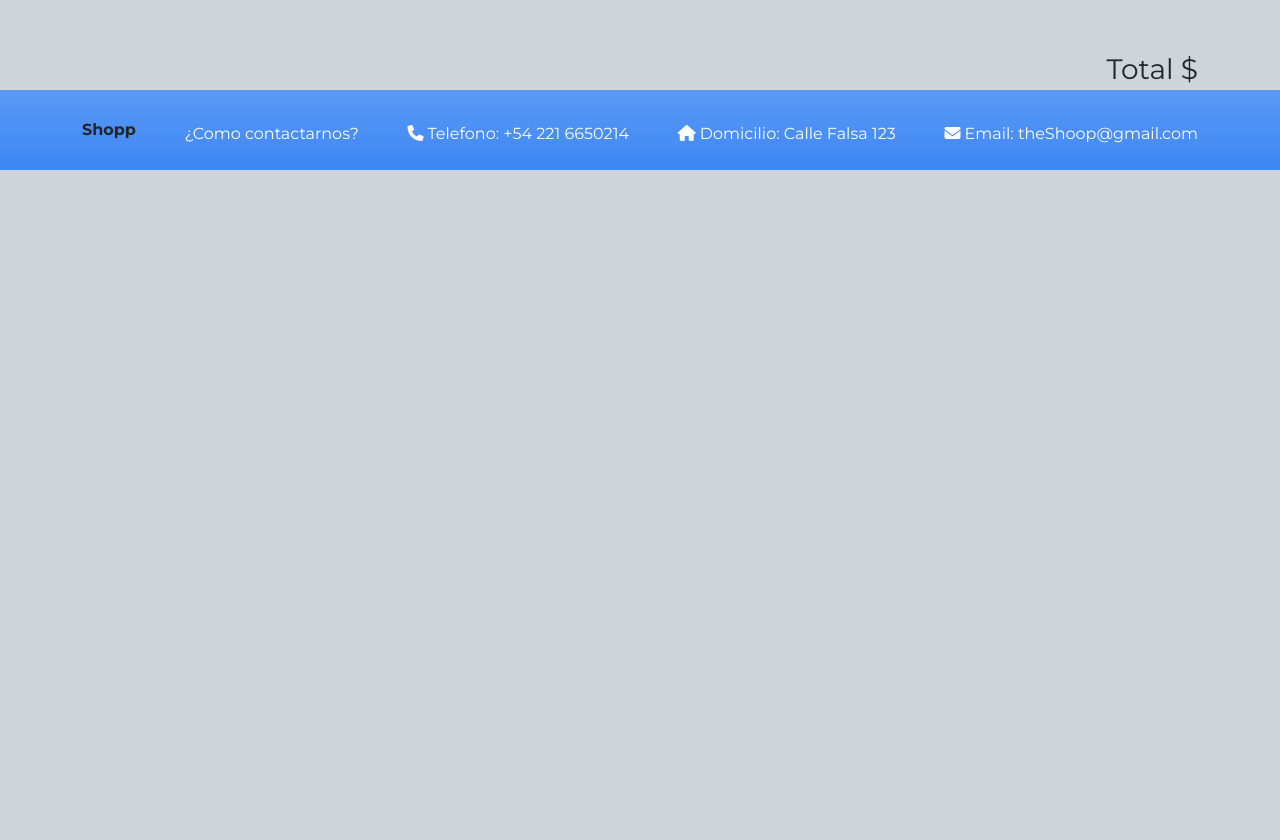
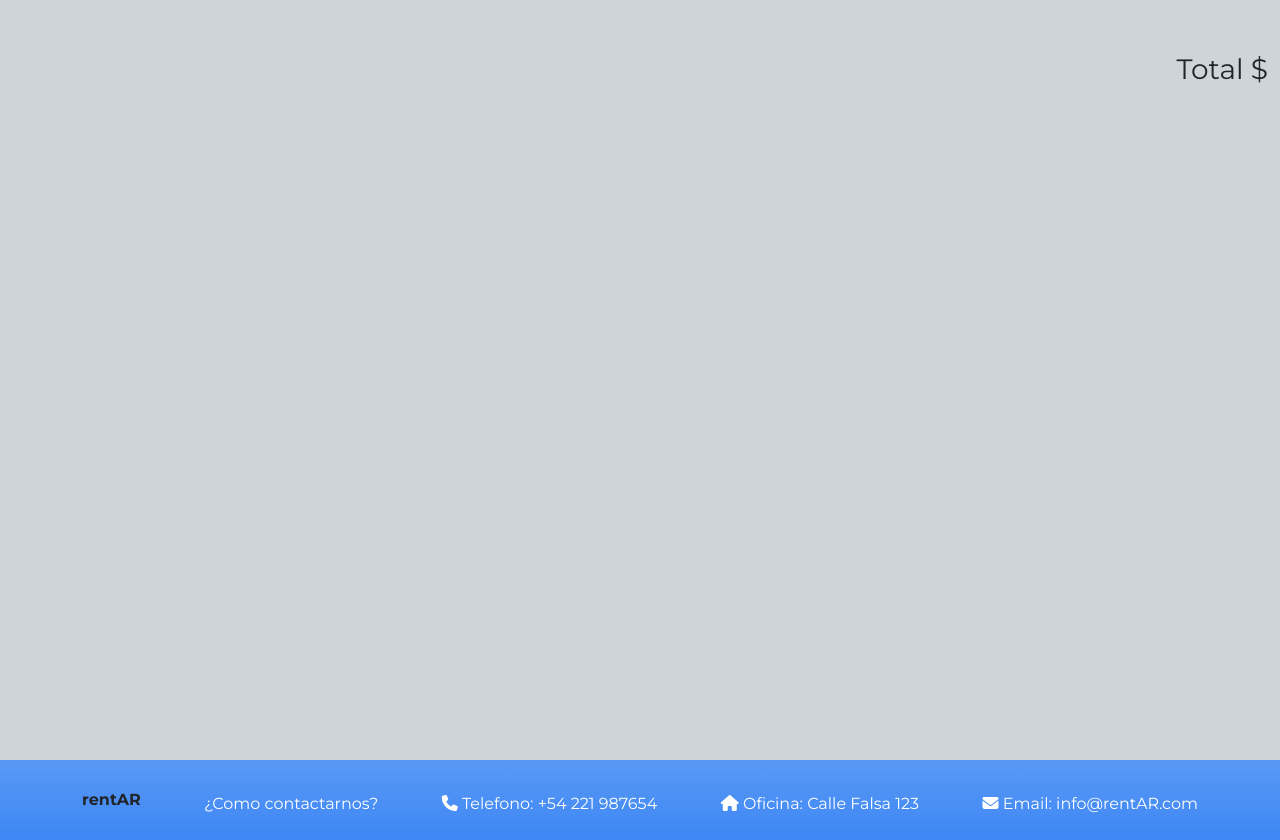
Before and after one commit to broitmanr/agile, a website: page src/views/cart.html in a window 1280 px wide. Before the commit the page ends 800 px from the top, so only its background shows below. Drawn offline with nearby package versions, Linux system fonts and the light colour scheme; files that its build step writes are made by us from their sources; a web font is replaced by a local one.

Commit message:
fix: se arrega el footer

```diff
--- a/package.json
+++ b/package.json
@@ -24,6 +24,7 @@
     "license": "ISC",
     "dependencies": {
         "body-parser": "^1.20.0",
+        "bootstrap": "^5.3.2",
         "compression": "^1.7.4",
         "cypress": "^9.7.0",
         "detect-port": "^1.3.0",
--- a/src/views/_base.html
+++ b/src/views/_base.html
@@ -24,16 +24,34 @@
 </head>
 
 <body class="app">
-    <main class="container">
+    <main id="content-wrap" class="container-fluid">
         {% block main %} {% endblock %}
     </main>
 
     {% block js %} {% endblock %}
 
     <script src="https://mozilla.github.io/nunjucks/files/nunjucks-slim.min.js"></script>
+    <footer>
+        {% include "_footer.html" %}
+    </footer>
 </body>
-<footer>
-    {% include "_footer.html" %}
-</footer>
 
+
+<style>
+    footer{
+        position:absolute;
+        bottom: 0;
+        width: 100%;
+        height: 2.5rem;
+    }
+
+    body {
+        position: relative;
+        min-height: 100vh;
+    }
+
+    #content-wrap {
+        padding-bottom: 2.5rem;    /* Footer height */
+    }
+</style>
 </html>
--- a/src/views/_footer.html
+++ b/src/views/_footer.html
@@ -1,13 +1,13 @@
-<div class="navbar navbar-expand-lg navbar-dark bg-primary bg-opacity-75 bg-gradient">
+<nav class="navbar navbar-expand-lg navbar-dark bg-primary bg-opacity-75 bg-gradient">
         <div class="container">
-                <strong> Shopp </strong>
+                <strong> rentAR </strong>
                 <p style="color: white ;margin-top: 1.5rem;; font-family: 'Montserrat', sans-serif;">¿Como contactarnos?
                 </p>
                 <p style="color: white ;margin-top: 1.5rem;font-family: 'Montserrat', sans-serif;"><i
-                                class="fa-solid fa-phone"></i> Telefono: +54 221 6650214</p>
+                                class="fa-solid fa-phone"></i> Telefono: +54 221 987654</p>
                 <p style="color: white ;margin-top: 1.5rem;font-family: 'Montserrat', sans-serif;"><i
-                                class="fa-solid fa-house"></i> Domicilio: Calle Falsa 123</p>
+                                class="fa-solid fa-house"></i> Oficina: Calle Falsa 123</p>
                 <p style="color: white ;margin-top: 1.5rem;font-family: 'Montserrat', sans-serif;"><i
-                                class="fa-solid fa-envelope"></i> Email: theShoop@gmail.com</p>
+                                class="fa-solid fa-envelope"></i> Email: info@rentAR.com</p>
         </div>
-</div>
+</nav>
--- a/src/views/_product-card.html
+++ b/src/views/_product-card.html
@@ -20,7 +20,7 @@
             <!-- Si tiene definido CartProduct quiere decir que estamos en el carrito -->
             <form action="/cart" method="POST">
                 <input type="text" class="d-none" name="productid" value="{{ product.id }}">
-                <button type="submit" class="btn btn-outline-dark">Agregar a carrito</button>
+                <button type="submit" class="btn btn-outline-dark">Me interesa</button>
             </form>
         </div>
     </div>
```
Also changed, not shown: 1 other file.
